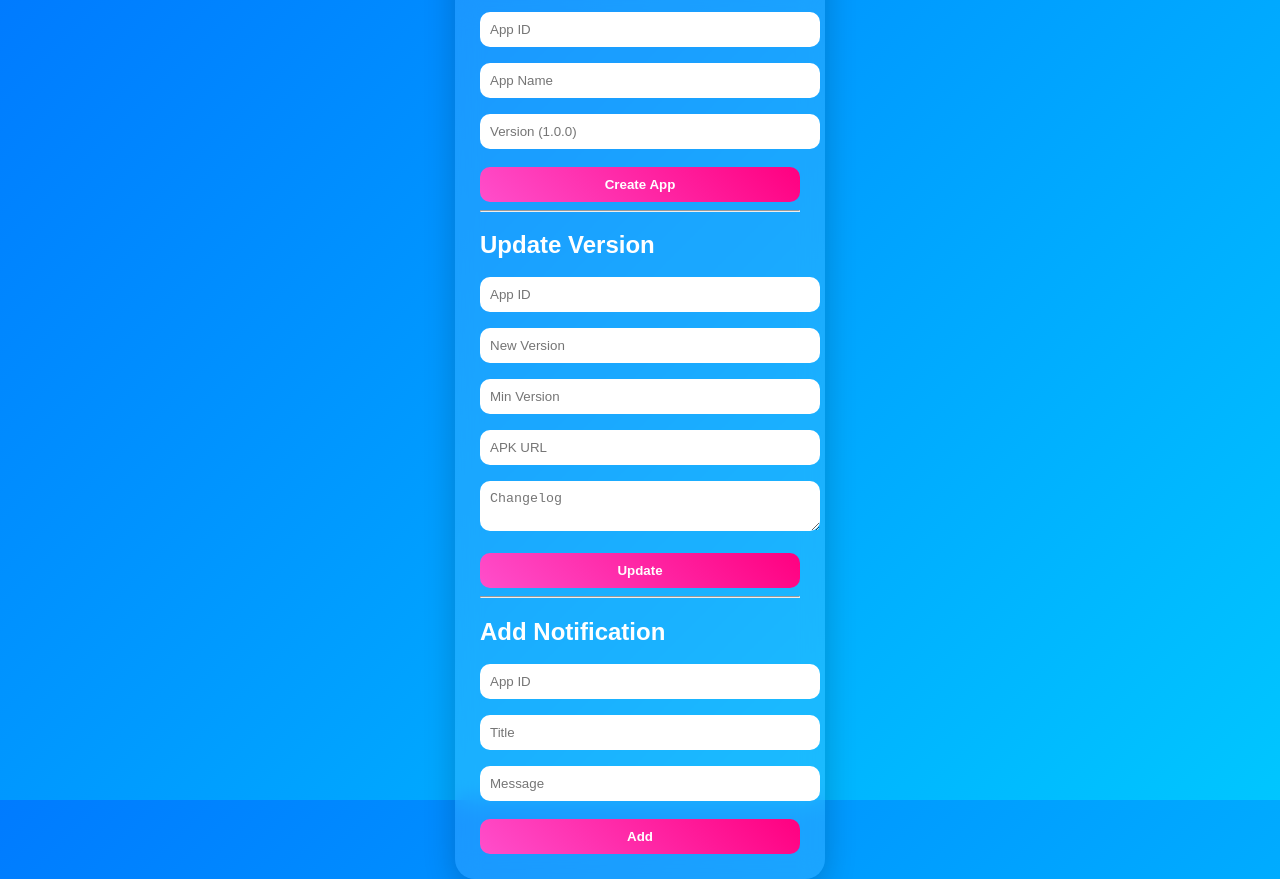
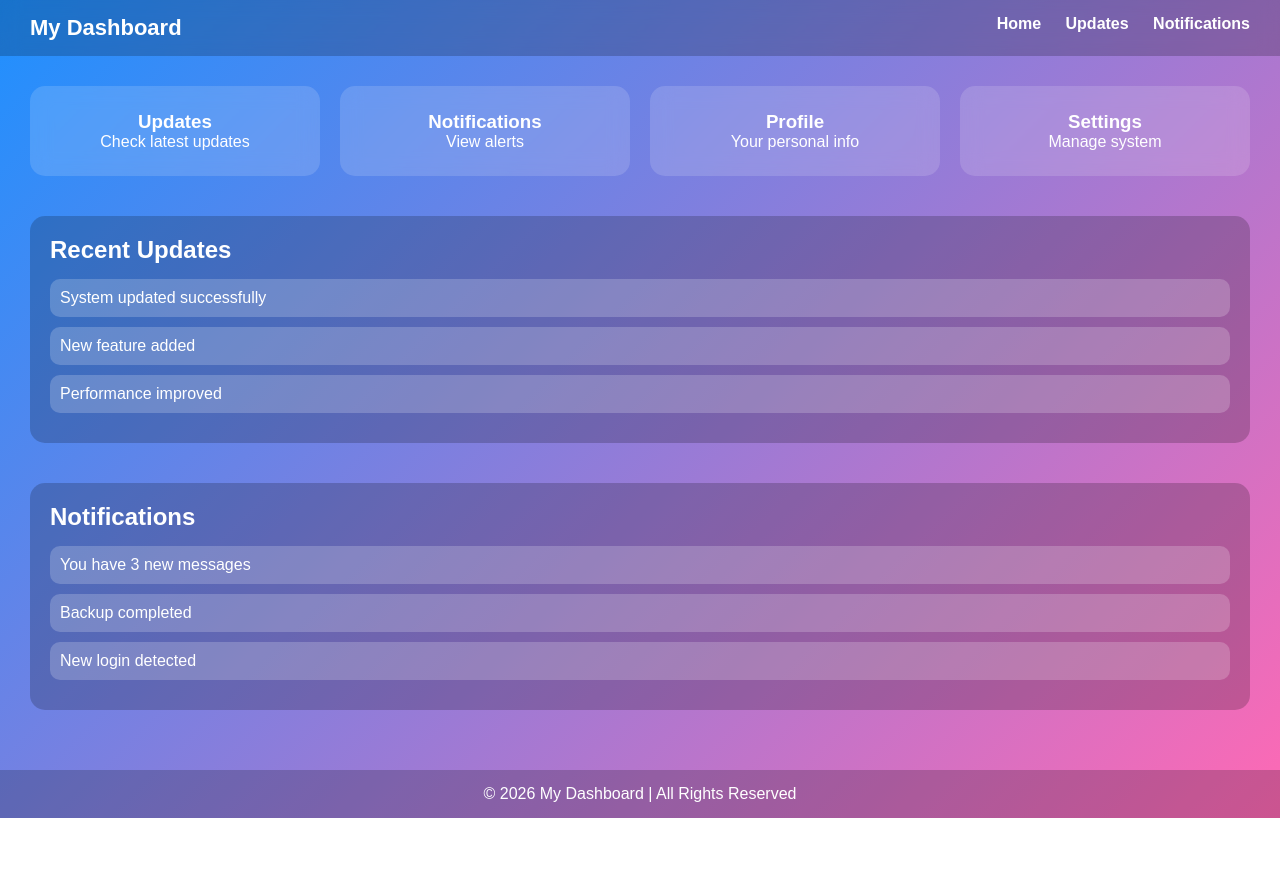
Before and after one commit to ovie170/app-control-center, a plain HTML site: page index.html in a window 1280 px wide. After the commit the page ends 818 px from the top, so only its background shows below. Drawn offline with Linux system fonts and the light colour scheme.

Commit message:
Update index.html

```diff
--- a/index.html
+++ b/index.html
@@ -1,141 +1,160 @@
 <!DOCTYPE html>
-<html>
+<html lang="en">
 <head>
-  <title>App Control Center</title>
+    <meta charset="UTF-8">
+    <meta name="viewport" content="width=device-width, initial-scale=1.0">
+    <title>Dashboard</title>
 
     <style>
+        * {
+            margin: 0;
+            padding: 0;
+            box-sizing: border-box;
+            font-family: Arial, sans-serif;
+        }
+
         body {
-      margin: 0;
-      font-family: Arial;
-      background: linear-gradient(135deg, #007bff, #00c6ff);
+            background: linear-gradient(135deg, #1e90ff, #ff69b4);
+            min-height: 100vh;
+            color: white;
+        }
+
+        /* NAVBAR */
+        .navbar {
             display: flex;
-      justify-content: center;
-      align-items: center;
-      height: 100vh;
+            justify-content: space-between;
+            padding: 15px 30px;
+            background: rgba(0,0,0,0.2);
+            backdrop-filter: blur(10px);
+        }
+
+        .navbar h1 {
+            font-size: 22px;
+        }
+
+        .navbar a {
+            color: white;
+            text-decoration: none;
+            margin-left: 20px;
+            font-weight: bold;
+        }
+
+        .navbar a:hover {
+            text-decoration: underline;
+        }
+
+        /* MAIN */
+        .container {
+            padding: 30px;
+        }
+
+        .cards {
+            display: grid;
+            grid-template-columns: repeat(auto-fit, minmax(200px, 1fr));
+            gap: 20px;
         }
 
         .card {
-      backdrop-filter: blur(12px);
-      background: rgba(255,255,255,0.1);
+            background: rgba(255,255,255,0.15);
             padding: 25px;
-      border-radius: 20px;
-      width: 320px;
-      box-shadow: 0 8px 32px rgba(0,0,0,0.2);
+            border-radius: 15px;
+            text-align: center;
+            backdrop-filter: blur(10px);
+            transition: 0.3s;
+            cursor: pointer;
         }
 
-    h2 {
-      color: white;
+        .card:hover {
+            transform: scale(1.05);
+            background: rgba(255,255,255,0.25);
+        }
+
+        /* SECTIONS */
+        .section {
+            margin-top: 40px;
+            background: rgba(0,0,0,0.2);
+            padding: 20px;
+            border-radius: 15px;
+        }
+
+        .section h2 {
+            margin-bottom: 15px;
+        }
+
+        .item {
+            background: rgba(255,255,255,0.2);
+            padding: 10px;
+            border-radius: 10px;
             margin-bottom: 10px;
         }
 
-    input, textarea {
-      width: 100%;
-      margin: 8px 0;
-      padding: 10px;
-      border-radius: 10px;
-      border: none;
-    }
-
-    button {
-      width: 100%;
-      padding: 10px;
-      margin-top: 10px;
-      border-radius: 10px;
-      border: none;
-      background: linear-gradient(45deg, #ff4ecb, #ff0080);
-      color: white;
-      font-weight: bold;
-      cursor: pointer;
-    }
-
-    button:hover {
-      opacity: 0.9;
+        footer {
+            text-align: center;
+            padding: 15px;
+            margin-top: 30px;
+            background: rgba(0,0,0,0.2);
         }
     </style>
 </head>
-
 <body>
 
+    <!-- NAVBAR -->
+    <div class="navbar">
+        <h1>My Dashboard</h1>
+        <div>
+            <a href="index.html">Home</a>
+            <a href="updates.html">Updates</a>
+            <a href="notifications.html">Notifications</a>
+        </div>
+    </div>
+
+    <!-- MAIN CONTENT -->
+    <div class="container">
+
+        <!-- CARDS -->
+        <div class="cards">
+            <div class="card" onclick="location.href='updates.html'">
+                <h3>Updates</h3>
+                <p>Check latest updates</p>
+            </div>
+
+            <div class="card" onclick="location.href='notifications.html'">
+                <h3>Notifications</h3>
+                <p>View alerts</p>
+            </div>
+
             <div class="card">
+                <h3>Profile</h3>
+                <p>Your personal info</p>
+            </div>
 
-  <h2>Create App</h2>
-  <input id="app_id" placeholder="App ID">
-  <input id="app_name" placeholder="App Name">
-  <input id="version" placeholder="Version (1.0.0)">
-  <button onclick="createApp()">Create App</button>
+            <div class="card">
+                <h3>Settings</h3>
+                <p>Manage system</p>
+            </div>
+        </div>
 
-  <hr>
+        <!-- UPDATES SECTION -->
+        <div class="section">
+            <h2>Recent Updates</h2>
+            <div class="item">System updated successfully</div>
+            <div class="item">New feature added</div>
+            <div class="item">Performance improved</div>
+        </div>
 
-  <h2>Update Version</h2>
-  <input id="u_app_id" placeholder="App ID">
-  <input id="u_version" placeholder="New Version">
-  <input id="u_min" placeholder="Min Version">
-  <input id="apk_url" placeholder="APK URL">
-  <textarea id="changelog" placeholder="Changelog"></textarea>
-  <button onclick="updateApp()">Update</button>
-
-  <hr>
-
-  <h2>Add Notification</h2>
-  <input id="n_app_id" placeholder="App ID">
-  <input id="title" placeholder="Title">
-  <input id="message" placeholder="Message">
-  <button onclick="addNotification()">Add</button>
+        <!-- NOTIFICATIONS SECTION -->
+        <div class="section">
+            <h2>Notifications</h2>
+            <div class="item">You have 3 new messages</div>
+            <div class="item">Backup completed</div>
+            <div class="item">New login detected</div>
+        </div>
 
     </div>
 
-<script>
-
-async function createApp() {
-  await fetch('/api/create-app', {
-    method: 'POST',
-    headers: { 'Content-Type': 'application/json' },
-    body: JSON.stringify({
-      app_id: val("app_id"),
-      app_name: val("app_name"),
-      version: val("version")
-    })
-  });
-
-  alert("App created!");
-}
-
-async function updateApp() {
-  await fetch('/api/update-app', {
-    method: 'POST',
-    headers: { 'Content-Type': 'application/json' },
-    body: JSON.stringify({
-      app_id: val("u_app_id"),
-      version: val("u_version"),
-      min_version: val("u_min"),
-      apk_url: val("apk_url"),
-      changelog: val("changelog"),
-      force_update: true
-    })
-  });
-
-  alert("Updated!");
-}
-
-async function addNotification() {
-  await fetch('/api/add-notification', {
-    method: 'POST',
-    headers: { 'Content-Type': 'application/json' },
-    body: JSON.stringify({
-      app_id: val("n_app_id"),
-      title: val("title"),
-      message: val("message")
-    })
-  });
-
-  alert("Notification added!");
-}
-
-function val(id) {
-  return document.getElementById(id).value;
-}
-
-</script>
+    <footer>
+        <p>© 2026 My Dashboard | All Rights Reserved</p>
+    </footer>
 
 </body>
 </html>
```
Lines whose indentation alone changed are shown as unchanged.
